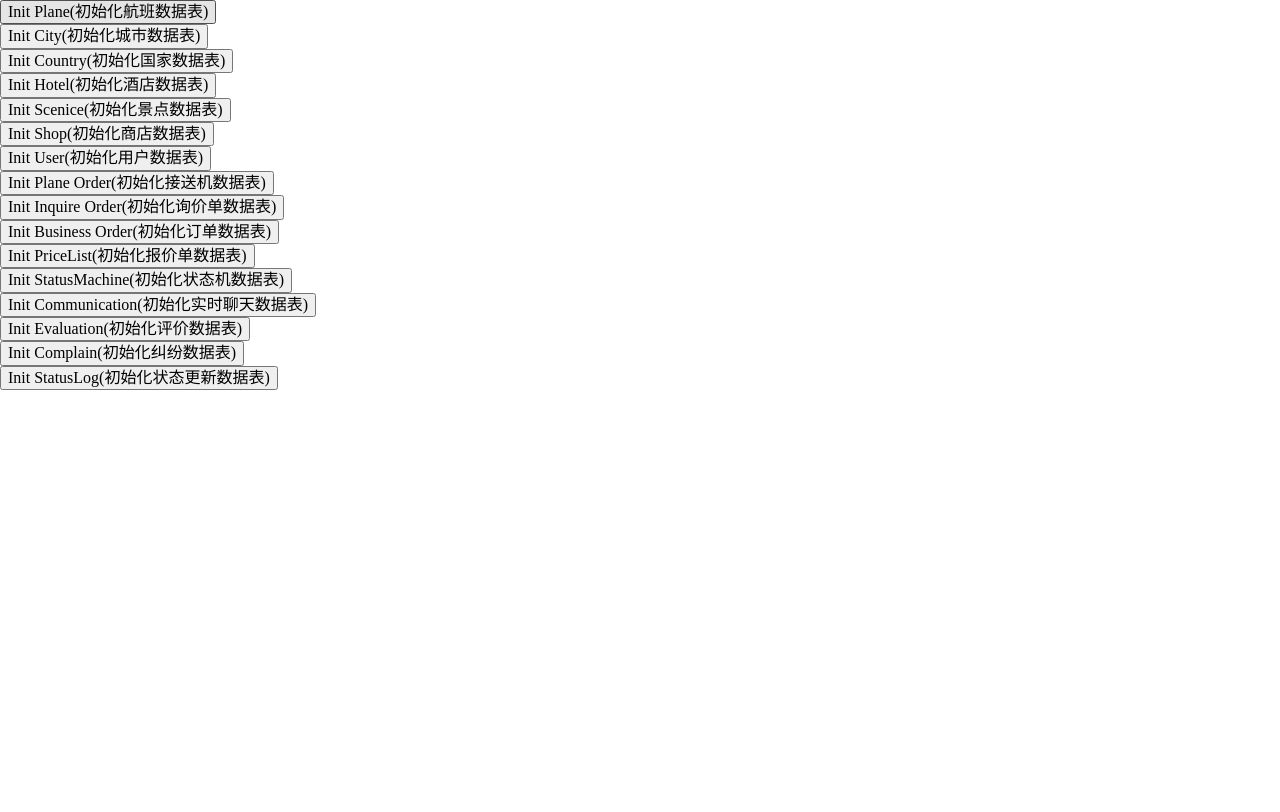
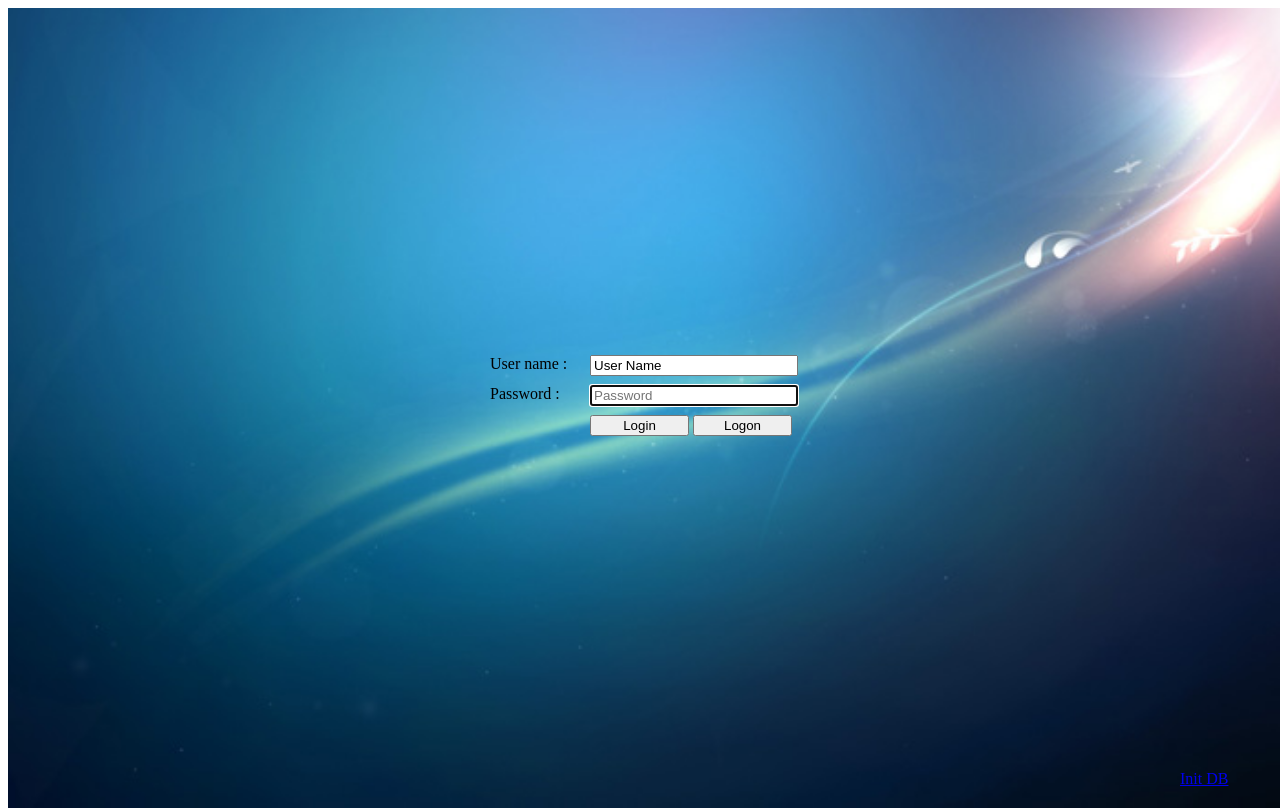
Before and after one commit to shitian-ma/SoletripServer, a Flask app: page / in a window 1280 px wide. Before the commit the page ends 390 px from the top, so only its background shows below. Run offline with Flask 2, Linux system fonts and the light colour scheme; some libraries are stand-ins or nearby versions.

Commit message:
Add login html to code base.

```diff
--- a/app.py
+++ b/app.py
@@ -11,12 +11,18 @@ app = Flask(__name__)
 
 # 动态路由
 app.register_blueprint(todos_view, url_prefix='/todos')
+app.jinja_env.variable_start_string = '{{{'
+app.jinja_env.variable_end_string = '}}}'
+
 
 
 @app.route('/')
 def index():
+    return render_template('index.html')
+
+@app.route('/index2')
+def index2():
     return render_template('index2.html')
-
 
 @app.route('/time')
 def time():
--- a/static/controllers/DataInit_Module.js
+++ b/static/controllers/DataInit_Module.js
@@ -268,9 +268,13 @@ DBInitModule.controller("dataController",
          data: {
 			'type':'0',                 // '0纯导 1纯车 2车兼导 3车和导‘
             'order_user':'test',        // 'user_id'
-			'order_list_path':'test',   // 'file link'
+			'sub_inqire':'test',        // 'file link'
 			'order_name':'test',        //
             'destination_list':'test',  // 'ladon#pairs#...'
+			'checkout_time':'2015-10-18 21:00:00',  // '出发时间'
+			'flight_id':'CA4187',       // '航班号'
+			'night_count':'7',          // '几个夜晚，默认与白天相同'
+			'day_count':'6',            // '天数（白天）'
 			'adute':'0',                // 成人人数
 			'chrildren':'0',            //
 			'triffic_type':'test',      // '车型'
@@ -285,6 +289,33 @@ DBInitModule.controller("dataController",
          }).success(function(){
          $scope.database.status = "success";
 		 $scope.inquireInited = true;
+     }).error(function(){
+         $scope.database.status = "fail";
+     })
+    }
+
+	$scope.initSubInquireOrder = function() {
+	  $scope.database.name = "init SubInquireOrder database";
+	  $scope.database.status = "starting......";
+	  return $http({
+         method: 'POST',
+         url:'https://api.leancloud.cn/1.1/classes/SubInquireOrder',
+         data: {
+			'type':'0',                 // '0纯导 1纯车 2车兼导 3车和导‘
+            'inquired_id':'test',        // 'user_id'
+			'order_file_path':'test',   // 'file link'
+			'type_name':'test',        //
+            'destination_list':'test',  // 'ladon#pairs#...'
+			'vailabe_time':'0',         //  有效时间
+			'handler':'test',           //
+			'auto_triffic':'0',         // '0否 1是'
+			'auto_index':'0',           // '顺序'
+		    'order_status':'122888'     // 'status'
+		 },  // pass in data as strings
+      headers : { 'Content-Type': 'application/json', 'X-LC-Id':'M0fpy60YKxsgnfHnwktJxyey','X-LC-Sign':'85066a9c2461a5a1b60a3fb4ce0ac34d,1898215632566' }
+         }).success(function(){
+         $scope.database.status = "success";
+		 $scope.subInquireInited = true;
      }).error(function(){
          $scope.database.status = "fail";
      })
@@ -461,5 +492,26 @@ DBInitModule.controller("dataController",
      })
     }
 
+	$scope.initTypes = function() {
+	  $scope.database.name = "init Types database";
+	  $scope.database.status = "starting......";
+	  return $http({
+         method: 'POST',
+         url:'https://api.leancloud.cn/1.1/classes/Types',
+         data: {
+			'type_id':'1234',         //
+			'status':'4567',       //
+			'name':'Triffic',       //
+			'handler':'4567'           //
+		 },  // pass in data as strings
+         headers : { 'Content-Type': 'application/json', 'X-LC-Id':'M0fpy60YKxsgnfHnwktJxyey','X-LC-Sign':'85066a9c2461a5a1b60a3fb4ce0ac34d,1898215632566' }
+         }).success(function(){
+         $scope.database.status = "success";
+		 $scope.statusTypesInited = true;
+     }).error(function(){
+         $scope.database.status = "fail";
+     })
+    }
+
   }
 );
--- a/templates/index.html
+++ b/templates/index.html
@@ -1,15 +1,103 @@
 <!DOCTYPE HTML>
 <html>
   <head>
-    <title>Welcome to LeanEngine!</title>
+    <title>Welcome to join Soletrip!</title>
     <link rel="stylesheet" href="/static/style.css" type="text/css">
   </head>
-  <body>
-    <div id="container">
-      <h1>LeanEngine</h1>
-      <p>这是 LeanEngine 的示例应用</p>
-      <p><a href="/time">一个简单的动态路由示例</a></p>
-      <p><a href="/todos">一个简单的「TODO 列表」示例</a></p>
+  <script type="text/javascript">
+  function load()  {
+      var user_name_input = document.getElementById('login_user_input');
+	  var user_name_text = document.getElementById('login_user');
+	  var password_text = document.getElementById('login_pass');
+	  var password_text_input = document.getElementById('login_pass_input');
+	  var login_button = document.getElementById('login_button');
+	  var logon_button = document.getElementById('logon_button');
+	  var init_db_link = document.getElementById('init_db');
+	  var screenWidth = document.documentElement.clientWidth;
+	  var screenHight = document.documentElement.clientHeight;
+	  var elemtHight = 30;
+	  user_name_input.select();
+	  password_text_input.select();
+	  user_name_input.style.position = "absolute";
+	  user_name_text.style.position = "absolute";
+	  password_text.style.position = "absolute";
+	  password_text_input.style.position = "absolute";
+	  login_button.style.position = "absolute";
+	  logon_button.style.position = "absolute";
+	  init_db_link.style.position = "absolute";
+
+	  user_name_input.style.width = "200px";
+	  password_text_input.style.width = "200px";
+	  user_name_text.style.width = "100px";
+	  password_text.style.width = "100px";
+	  login_button.style.width = "99px";
+	  logon_button.style.width = "99px";
+
+	  if ( screenWidth < 300 ) {
+	      var top_l = screenHight/2-2.5*elemtHight;
+		  user_name_text.style.width = screenWidth + "px";
+		  user_name_text.style.top = top_l + "px";
+		  user_name_text.style.left = "0px";
+
+		  top_l = top_l + elemtHight;
+	      user_name_input.style.width = screenWidth + "px";
+		  user_name_input.style.top = top_l + "px";
+		  user_name_input.style.left = "0px";
+
+		  top_l = top_l + elemtHight;
+		  password_text.style.width = screenWidth + "px";
+		  password_text.style.top = top_l + "px";
+		  password_text.style.left = "0px";
+
+		  top_l = top_l + elemtHight;
+		  password_text_input.style.width = screenWidth + "px";
+		  password_text_input.style.top = top_l + "px";
+		  password_text_input.style.left = "0px";
+
+		  top_l = top_l + elemtHight;
+		  login_button.style.width = screenWidth + "px";
+		  login_button.style.top = top_l + "px";
+		  login_button.style.left = "0px";
+
+		  top_l = top_l + elemtHight;
+		  logon_button.style.width = screenWidth + "px";
+		  logon_button.style.top = top_l + "px";
+		  logon_button.style.left = "0px";
+	  }else{
+		  var top_w = screenHight/2-1.5*elemtHight;
+		  user_name_text.style.top = top_w + "px";
+		  user_name_input.style.top = top_w + "px";
+		  top_w = top_w + elemtHight;
+		  password_text.style.top = top_w + "px";
+		  password_text_input.style.top = top_w + "px";
+		  top_w = top_w + elemtHight;
+		  login_button.style.top = top_w + "px";
+		  logon_button.style.top = top_w + "px";
+
+		  var left_w = (screenWidth - 300)/2;
+		  user_name_text.style.left = left_w + "px";
+		  password_text.style.left = left_w + "px";
+		  left_w = left_w + 100;
+		  user_name_input.style.left = left_w + "px";
+		  password_text_input.style.left = left_w + "px";
+		  login_button.style.left = left_w + "px";
+
+		  left_w = left_w + 103;
+		  logon_button.style.left = left_w + "px";
+	  }
+	  init_db_link.style.top = screenHight - elemtHight + "px";
+	  init_db_link.style.left = screenWidth - 100 + "px";
+  }
+</script>
+
+  <body onload="load()">
+	<div id="container" style="position:absolute; width:100%; height:100%; z-index:-1">
+    <img src="/static/pic/login.jpg" height="100%" width="100%"/>
     </div>
+	<a id="login_user">User name :</a><input id="login_user_input" type="text"/ value="User Name">
+    <a id="login_pass">Password  :</a><input id="login_pass_input" type="text"/ placeholder="Password">
+    <input id="login_button" type="button" value="Login" onclick="login"/>
+	<input id="logon_button" type="button" value="Logon" onclick="logon"/>
+	<a id="init_db" href="/index2">Init DB</a>
   </body>
 </html>
--- a/templates/index2.html
+++ b/templates/index2.html
@@ -23,7 +23,7 @@
 <script src="/static/controllers/DataInit_Module.js"></script>
 <body>
   <div ng-controller="dataController">
-  <!-- p>Init all  database._name  to database : database._status </p -->
+  <p>Init all  {{database.name}}  to database : {{database.status}} </p>
   <button ng-click="initPlane()" ng-hide="planeInited" align="center" width="80%">Init Plane(初始化航班数据表)</button><br />
   <button ng-click="initCity()" ng-hide="cityInited">Init City(初始化城市数据表)</button><br />
   <button ng-click="initCountry()" ng-hide="countryInited">Init Country(初始化国家数据表)</button><br />
@@ -33,6 +33,7 @@
   <button ng-click="initUser()" ng-hide="userInited">Init User(初始化用户数据表)</button><br />
   <button ng-click="initPlaneOrder()" ng-hide="planeOrderInited">Init Plane Order(初始化接送机数据表)</button><br />
   <button ng-click="initInquireOrder()" ng-hide="inquireInited">Init Inquire Order(初始化询价单数据表)</button><br />
+  <button ng-click="initSubInquireOrder()" ng-hide="subInquireInited">Init SubInquire Order(初始化子项询价单数据表)</button><br />
   <button ng-click="initBusinessOrder()" ng-hide="bussinessInited">Init Business Order(初始化订单数据表)</button><br />
   <button ng-click="initPriceList()" ng-hide="priceInited">Init PriceList(初始化报价单数据表)</button><br />
   <button ng-click="initStatusMachine()" ng-hide="statusInited">Init StatusMachine(初始化状态机数据表)</button><br />
@@ -40,6 +41,7 @@
   <button ng-click="initEvaluation()" ng-hide="evaluationInited">Init Evaluation(初始化评价数据表)</button><br />
   <button ng-click="initComplain()" ng-hide="complainInited">Init Complain(初始化纠纷数据表)</button><br />
   <button ng-click="initStatusLog()" ng-hide="statusLogInited">Init StatusLog(初始化状态更新数据表)</button><br />
+  <button ng-click="initTypes()" ng-hide="statusTypesInited">Init Business Types(初始化业务类型数据表)</button><br />
   </div>
 </body>
 </html>
```
Also changed, not shown: static/pic/login.jpg (added).
